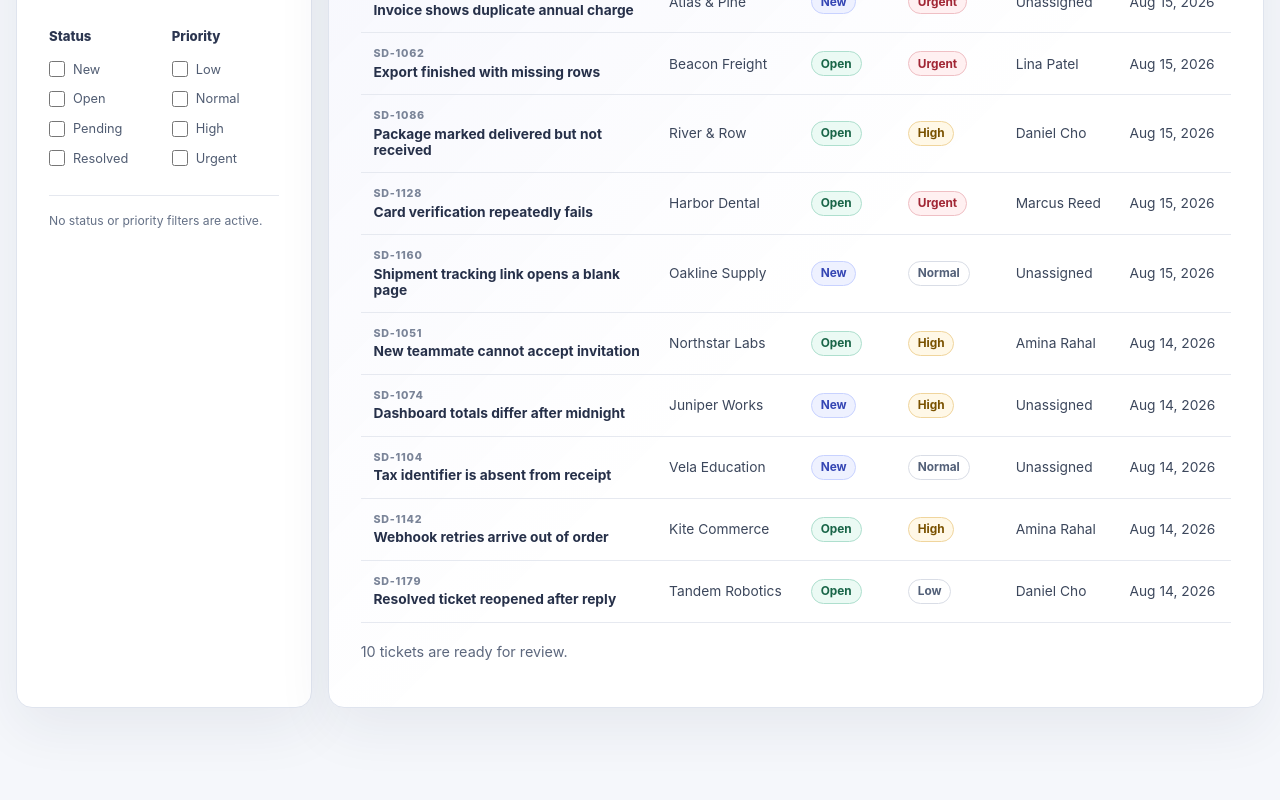
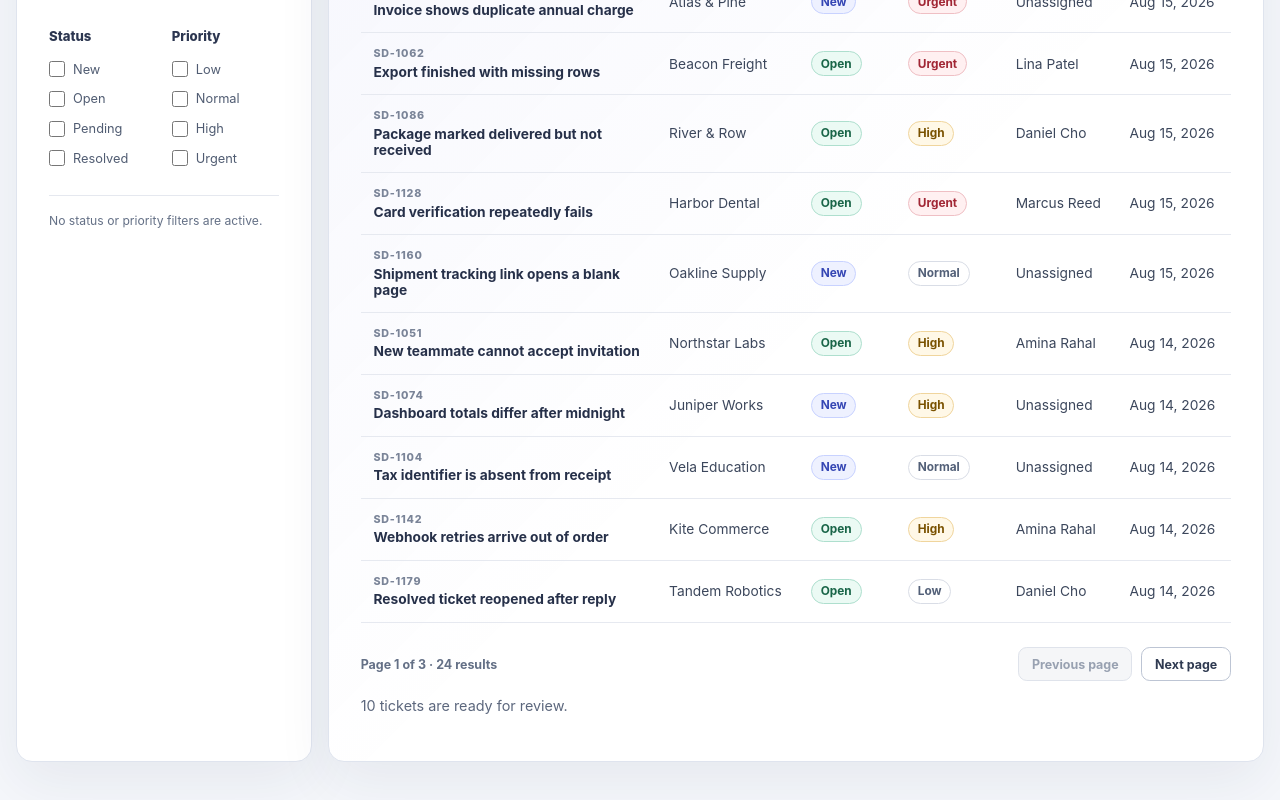
Before and after one commit to Hamzaafroukh321/SignalDesk, a React (Vite) app: page / in a window 1280 px wide. Shown: the part 765-1565 px from the top of the page. Before the commit the page ends 1537 px from the top, so only its background shows below. Built offline with nearby package versions, Linux system fonts and the light colour scheme.

Commit message:
feat: add pagination with resilient boundaries [M13]

```diff
--- a/src/features/tickets/TicketWorkspace.tsx
+++ b/src/features/tickets/TicketWorkspace.tsx
@@ -25,6 +25,9 @@ interface TicketListSnapshot {
   ids: TicketId[]
   entities: ReadonlyMap<TicketId, Ticket>
   totalCount: number
+  page: number
+  totalPages: number
+  pageSize: number
 }
 
 type ListResource =
@@ -48,6 +51,7 @@ export function TicketWorkspace({ repository }: TicketWorkspaceProps) {
   const [priorities, setPriorities] = useState<TicketPriority[]>([])
   const [sortBy, setSortBy] = useState<TicketSortField>('updatedAt')
   const [sortDirection, setSortDirection] = useState<SortDirection>('desc')
+  const [currentPage, setCurrentPage] = useState(1)
   const resultsHeadingRef = useRef<HTMLHeadingElement>(null)
   const focusResultsAfterRetryRef = useRef(false)
   const latestRequestRef = useRef(0)
@@ -59,7 +63,15 @@ export function TicketWorkspace({ repository }: TicketWorkspaceProps) {
 
     void repository
       .listTickets(
-        { search, statuses, priorities, sortBy, sortDirection },
+        {
+          search,
+          statuses,
+          priorities,
+          sortBy,
+          sortDirection,
+          page: currentPage,
+          pageSize: 10,
+        },
         { signal: controller.signal },
       )
       .then((page) => {
@@ -72,8 +84,12 @@ export function TicketWorkspace({ repository }: TicketWorkspaceProps) {
               page.tickets.map((ticket) => [ticket.id, ticket] as const),
             ),
             totalCount: page.totalCount,
+            page: page.page,
+            totalPages: page.totalPages,
+            pageSize: page.pageSize,
           },
         })
+        if (page.page !== currentPage) setCurrentPage(page.page)
       })
       .catch((error: unknown) => {
         if (
@@ -94,6 +110,7 @@ export function TicketWorkspace({ repository }: TicketWorkspaceProps) {
       controller.abort()
     }
   }, [
+    currentPage,
     priorities,
     repository,
     requestVersion,
@@ -135,11 +152,13 @@ export function TicketWorkspace({ repository }: TicketWorkspaceProps) {
 
   const beginSearch = (value: string) => {
     markResultsUpdating()
+    setCurrentPage(1)
     setSearch(value)
   }
 
   const setStatusFilter = (status: TicketStatus, checked: boolean) => {
     markResultsUpdating()
+    setCurrentPage(1)
     setStatuses((current) =>
       ticketStatuses.filter((candidate) =>
         candidate === status ? checked : current.includes(candidate),
@@ -152,6 +171,7 @@ export function TicketWorkspace({ repository }: TicketWorkspaceProps) {
     checked: boolean,
   ) => {
     markResultsUpdating()
+    setCurrentPage(1)
     setPriorities((current) =>
       ticketPriorities.filter((candidate) =>
         candidate === priority ? checked : current.includes(candidate),
@@ -161,12 +181,14 @@ export function TicketWorkspace({ repository }: TicketWorkspaceProps) {
 
   const clearFilters = () => {
     markResultsUpdating()
+    setCurrentPage(1)
     setStatuses([])
     setPriorities([])
   }
 
   const sortTickets = (field: TicketSortField) => {
     markResultsUpdating()
+    setCurrentPage(1)
     if (field === sortBy) {
       setSortDirection((direction) => (direction === 'asc' ? 'desc' : 'asc'))
       return
@@ -182,6 +204,11 @@ export function TicketWorkspace({ repository }: TicketWorkspaceProps) {
     status: 'Status',
     priority: 'Priority',
     updatedAt: 'Updated time',
+  }
+
+  const goToPage = (page: number) => {
+    markResultsUpdating()
+    setCurrentPage(page)
   }
 
   return (
@@ -352,6 +379,39 @@ export function TicketWorkspace({ repository }: TicketWorkspaceProps) {
         </div>
       ) : null}
 
+      {visibleSnapshot ? (
+        <nav className="pagination" aria-label="Ticket result pages">
+          <p>
+            Page {visibleSnapshot.page} of {visibleSnapshot.totalPages} ·{' '}
+            {visibleSnapshot.totalCount}{' '}
+            {visibleSnapshot.totalCount === 1 ? 'result' : 'results'}
+          </p>
+          <div className="pagination-actions">
+            <button
+              type="button"
+              className="secondary-button"
+              disabled={
+                list.status === 'loading' || visibleSnapshot.page <= 1
+              }
+              onClick={() => goToPage(visibleSnapshot.page - 1)}
+            >
+              Previous page
+            </button>
+            <button
+              type="button"
+              className="secondary-button"
+              disabled={
+                list.status === 'loading' ||
+                visibleSnapshot.page >= visibleSnapshot.totalPages
+              }
+              onClick={() => goToPage(visibleSnapshot.page + 1)}
+            >
+              Next page
+            </button>
+          </div>
+        </nav>
+      ) : null}
+
       <div className="status-area">
         <p role="status" aria-live="polite" aria-atomic="true">
           {list.status === 'loading'
--- a/src/styles.css
+++ b/src/styles.css
@@ -405,6 +405,38 @@ textarea {
   outline-offset: 2px;
 }
 
+.secondary-button:disabled {
+  border-color: #dfe3eb;
+  color: #98a1b1;
+  background: #f5f6f8;
+  cursor: not-allowed;
+}
+
+.pagination {
+  display: flex;
+  gap: 1rem;
+  align-items: center;
+  justify-content: space-between;
+  margin-top: 1.25rem;
+}
+
+.pagination p {
+  margin: 0;
+  color: #647086;
+  font-size: 0.78rem;
+  font-weight: 700;
+}
+
+.pagination-actions {
+  display: flex;
+  gap: 0.55rem;
+}
+
+.pagination-actions .secondary-button {
+  margin-top: 0;
+  font-size: 0.78rem;
+}
+
 .results-panel {
   min-width: 0;
   background:
@@ -602,6 +634,15 @@ textarea {
   .filter-groups {
     grid-template-columns: 1fr;
   }
+
+  .pagination {
+    align-items: stretch;
+    flex-direction: column;
+  }
+
+  .pagination-actions button {
+    flex: 1;
+  }
 }
 
 @media (prefers-reduced-motion: reduce) {
```
Also changed, not shown: 1 other file (tests, documents, lock files or other folders).
